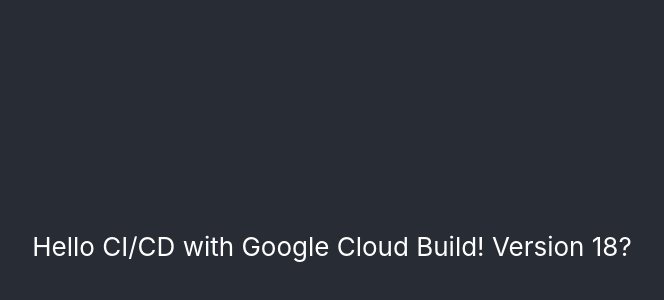
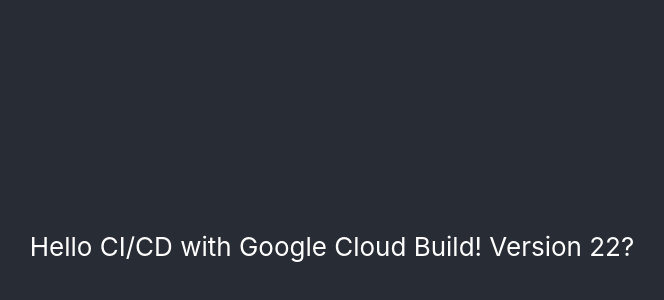
Before and after one commit to DavTho1983/host-test, a React (Create React App) app: page / in a window 1280 px wide. Shown: the part 154-454 px from the top of the page, without its empty margins (308-972 px from the left). Built offline with nearby package versions, Linux system fonts and the light colour scheme.

Commit message:
commit to test push trigger 22

```diff
--- a/src/App.js
+++ b/src/App.js
@@ -7,7 +7,7 @@
     <div className="App">
       <header className="App-header">
         Hello CI/CD with Google Cloud Build!
-        Version 18?
+        Version 22?
       </header>
     </div>
   );
```
